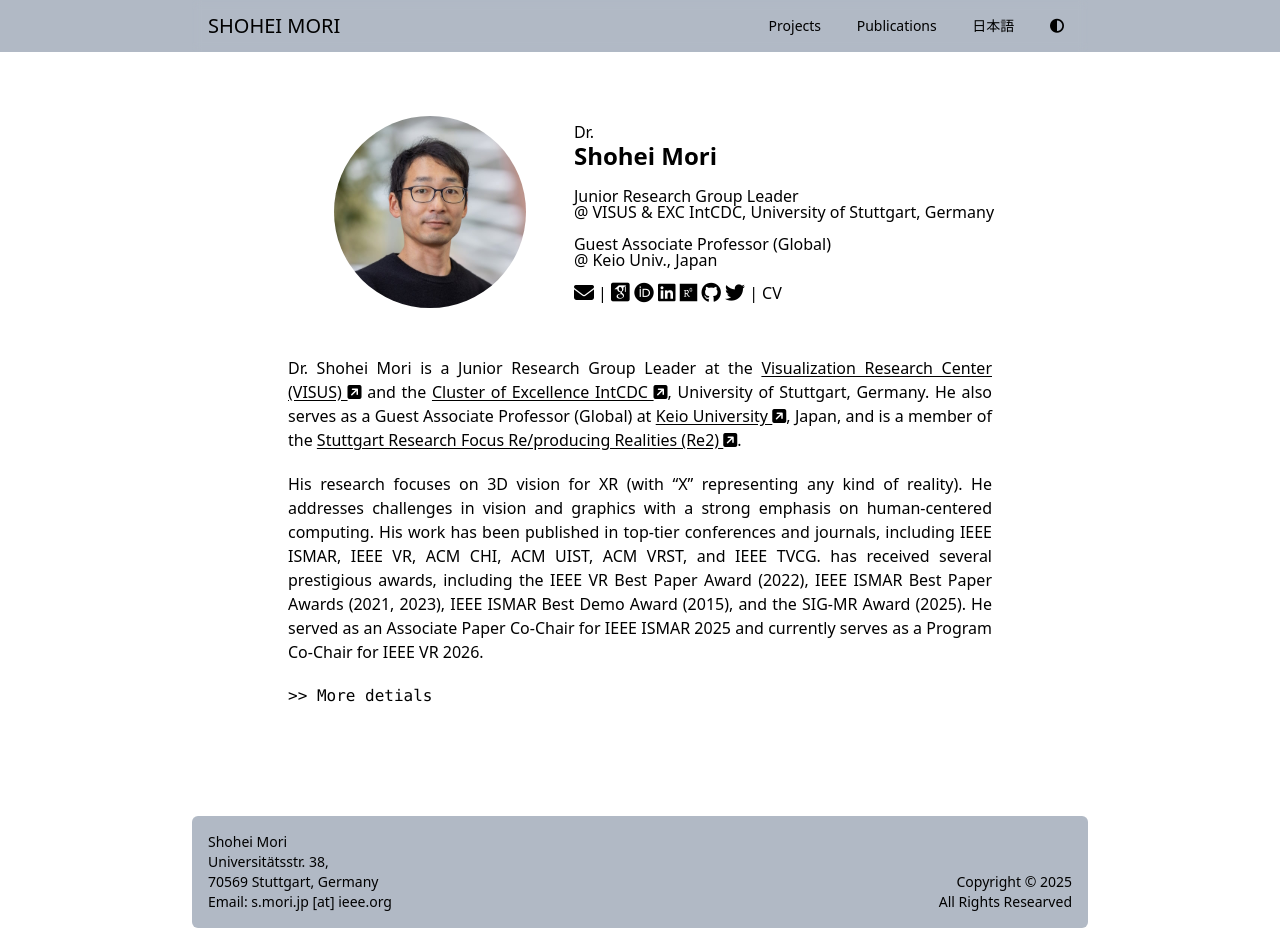
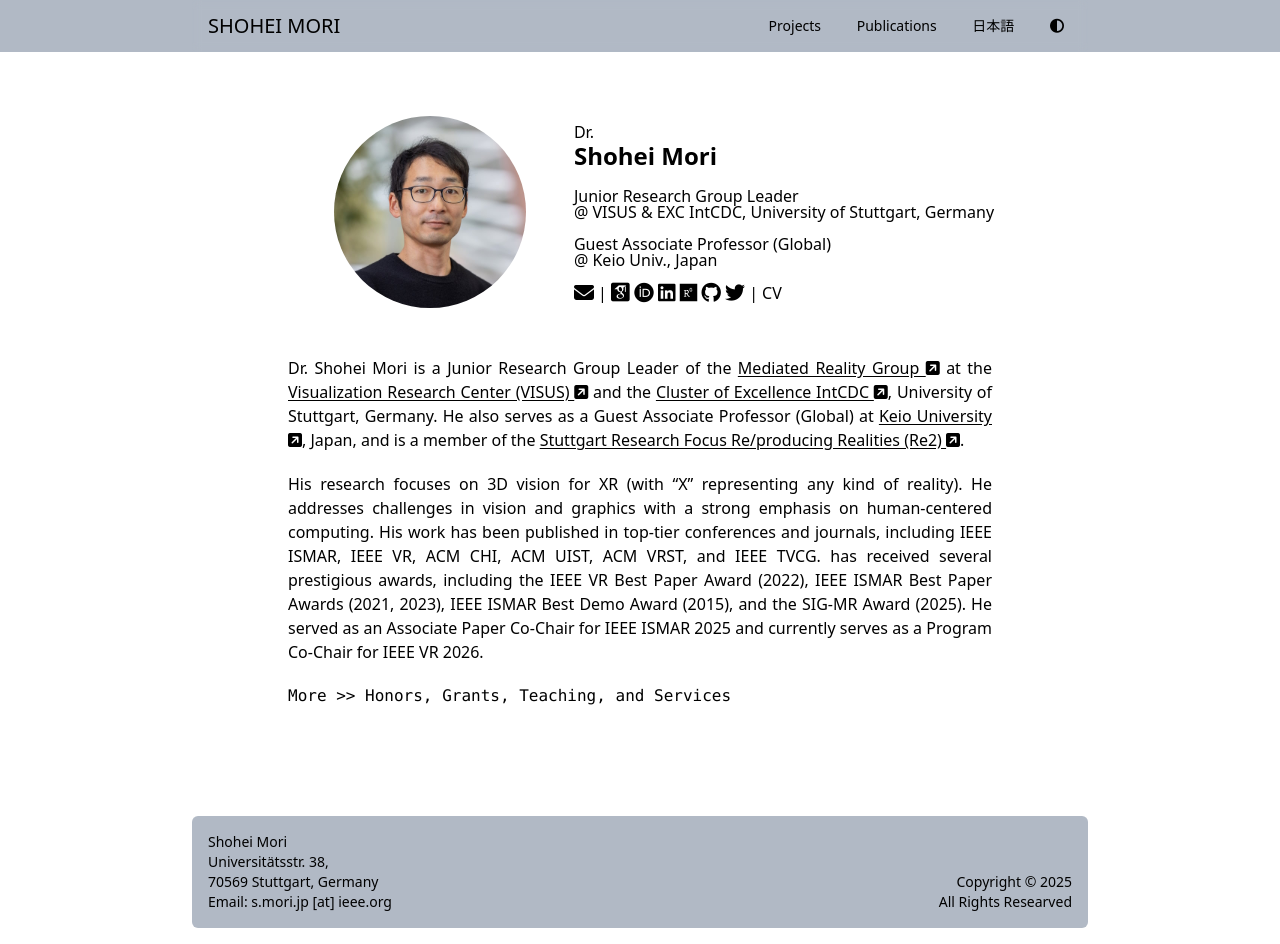
Before and after one commit to Mugichoko445/mugichoko445.github.io, a website: page docs/index.html in a window 1280 px wide. Drawn offline with Linux system fonts and the light colour scheme; files whose address does not match are found by name.

Commit message:
updated the details

```diff
--- a/docs/index.html
+++ b/docs/index.html
@@ -91,13 +91,13 @@
             -->
             <section id="bio" class="max-w-4xl mx-auto font-thin md:px-24 px-6">
                 <p>
-                    Dr. Shohei Mori is a Junior Research Group Leader at the <a class="underline underline-offset-2" href="https://www.visus.uni-stuttgart.de/en/team/Mori-00003/" target="_blank">Visualization Research Center (VISUS) <i class="fa-solid fa-square-arrow-up-right"></i></a> and the <a class="underline underline-offset-2" href="https://www.intcdc.uni-stuttgart.de/team/person/Mori-00002/" target="_blank">Cluster of Excellence IntCDC <i class="fa-solid fa-square-arrow-up-right"></i></a>, University of Stuttgart, Germany. He also serves as a Guest Associate Professor (Global) at <a class="underline underline-offset-2" href="http://www.hvrl.ics.keio.ac.jp/current-members/" target="_blank">Keio University <i class="fa-solid fa-square-arrow-up-right"></i></a>, Japan, and is a member of the <a class="underline underline-offset-2" href="https://www.re2.uni-stuttgart.de/en/institute/team/Mori-00004/" target="_blank">Stuttgart Research Focus Re/producing Realities (Re2) <i class="fa-solid fa-square-arrow-up-right"></i></a>.</p>
+                    Dr. Shohei Mori is a Junior Research Group Leader of the <a class="underline underline-offset-2" href="https://mediated-reality.github.io/" target="_blank">Mediated Reality Group <i class="fa-solid fa-square-arrow-up-right"></i></a> at the <a class="underline underline-offset-2" href="https://www.visus.uni-stuttgart.de/en/" target="_blank">Visualization Research Center (VISUS) <i class="fa-solid fa-square-arrow-up-right"></i></a> and the <a class="underline underline-offset-2" href="https://www.intcdc.uni-stuttgart.de/" target="_blank">Cluster of Excellence IntCDC <i class="fa-solid fa-square-arrow-up-right"></i></a>, University of Stuttgart, Germany. He also serves as a Guest Associate Professor (Global) at <a class="underline underline-offset-2" href="http://www.hvrl.ics.keio.ac.jp/current-members/" target="_blank">Keio University <i class="fa-solid fa-square-arrow-up-right"></i></a>, Japan, and is a member of the <a class="underline underline-offset-2" href="https://www.re2.uni-stuttgart.de/en/" target="_blank">Stuttgart Research Focus Re/producing Realities (Re2) <i class="fa-solid fa-square-arrow-up-right"></i></a>.</p>
                 <p class="pt-5">
                     His research focuses on 3D vision for XR (with “X” representing any kind of reality).
                     He addresses challenges in vision and graphics with a strong emphasis on human-centered computing. His work has been published in top-tier conferences and journals, including IEEE ISMAR, IEEE VR, ACM CHI, ACM UIST, ACM VRST, and IEEE TVCG.
                     has received several prestigious awards, including the IEEE VR Best Paper Award (2022), IEEE ISMAR Best Paper Awards (2021, 2023), IEEE ISMAR Best Demo Award (2015), and the SIG-MR Award (2025). He served as an Associate Paper Co-Chair for IEEE ISMAR 2025 and currently serves as a Program Co-Chair for IEEE VR 2026.
                 </p>
-                <p class="pt-5 font-mono"><a href="more.html" class="hover:underline underline-offset-2">>> More detials</a></p>
+                <p class="pt-5 font-mono">More >> <a href="more.html#honors" class="hover:underline underline-offset-2">Honors</a>,  <a href="more.html#grants" class="hover:underline underline-offset-2">Grants</a>, <a href="more.html#teaching" class="hover:underline underline-offset-2">Teaching</a>, and <a href="more.html#services" class="hover:underline underline-offset-2">Services</a></p>
             </section>
         </section>
     </main>
```
